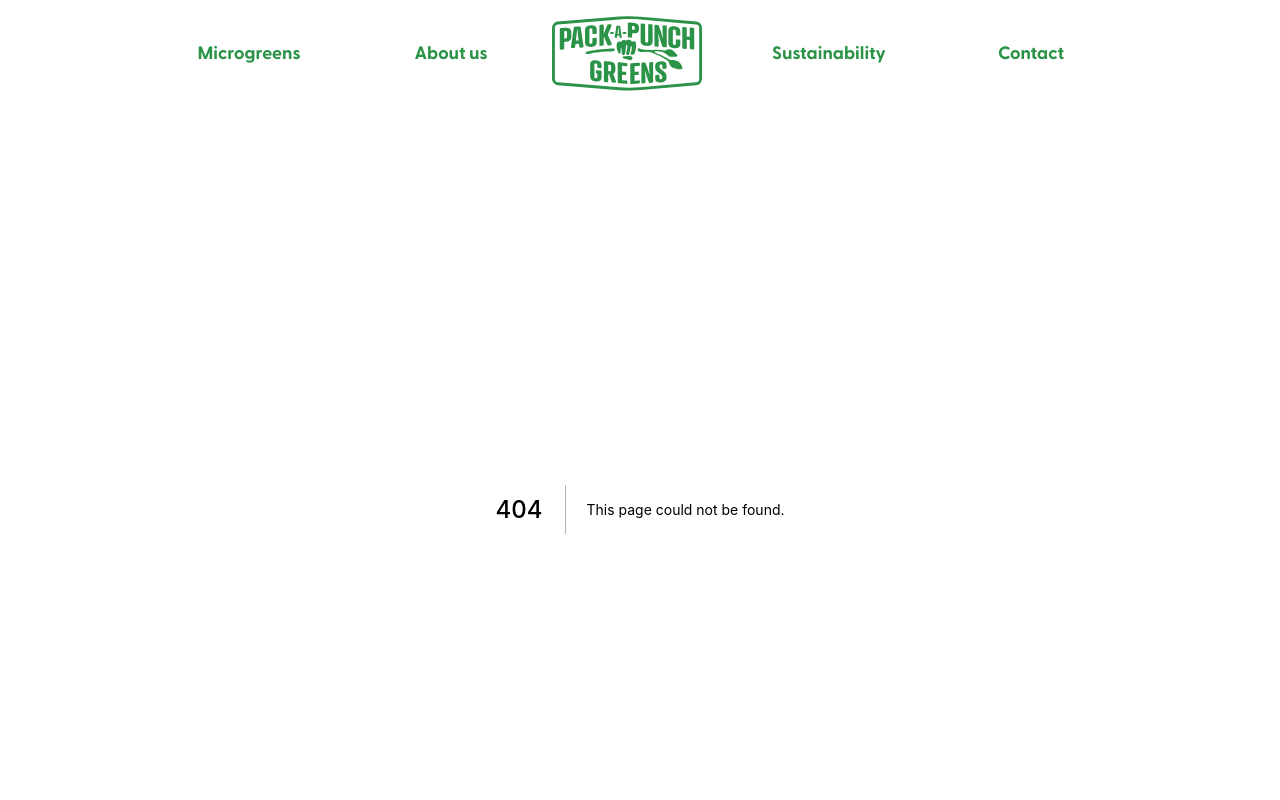
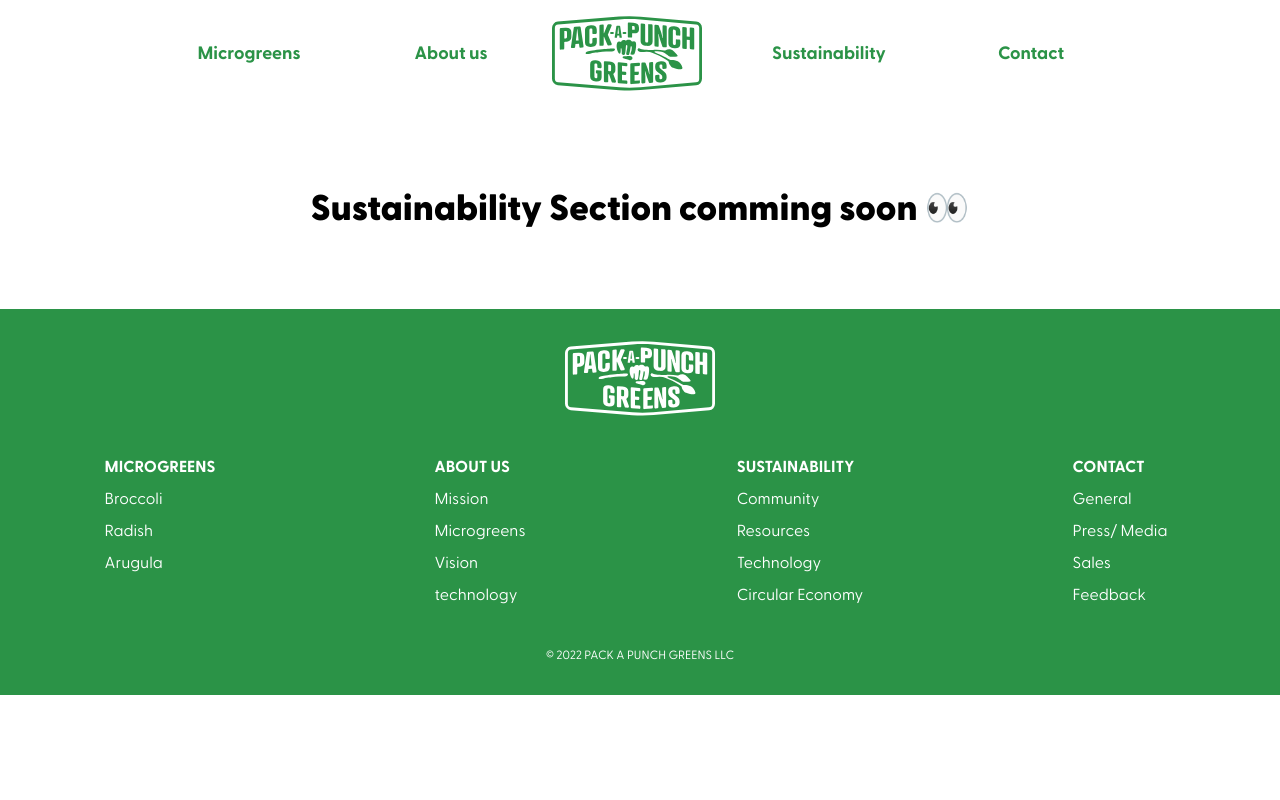
Before and after one commit to tyler-morales/pack-a-punch-greens, a Next.js app: page /sustainability in a window 1280 px wide. Before the commit this address had no page. Shown: the top 800 px of the page. Built offline with nearby package versions, Linux system fonts and the light colour scheme.

Commit message:
Add placeholder text (#6)

```diff
--- a/components/Footer.js
+++ b/components/Footer.js
@@ -40,7 +40,7 @@
 
           {/* About Us */}
           <div className="flex flex-col gap-2">
-            <Link href="/about">
+            <Link href="/about-us">
               <a className="text-white font-bold uppercase">About us</a>
             </Link>
             <Link href="/about/mission">
--- /dev/null
+++ b/pages/about-us.js
@@ -0,0 +1,9 @@
+import React from 'react'
+
+export default function about() {
+  return (
+    <main className="my-20 m-auto max-w-7xl">
+      <h1 className="text-4xl text-center">About us Section comming soon 👀</h1>
+    </main>
+  )
+}
--- /dev/null
+++ b/pages/sustainability.js
@@ -0,0 +1,11 @@
+import React from 'react'
+
+export default function about() {
+  return (
+    <main className="my-20 m-auto max-w-7xl">
+      <h1 className="text-4xl text-center">
+        Sustainability Section comming soon 👀
+      </h1>
+    </main>
+  )
+}
```
